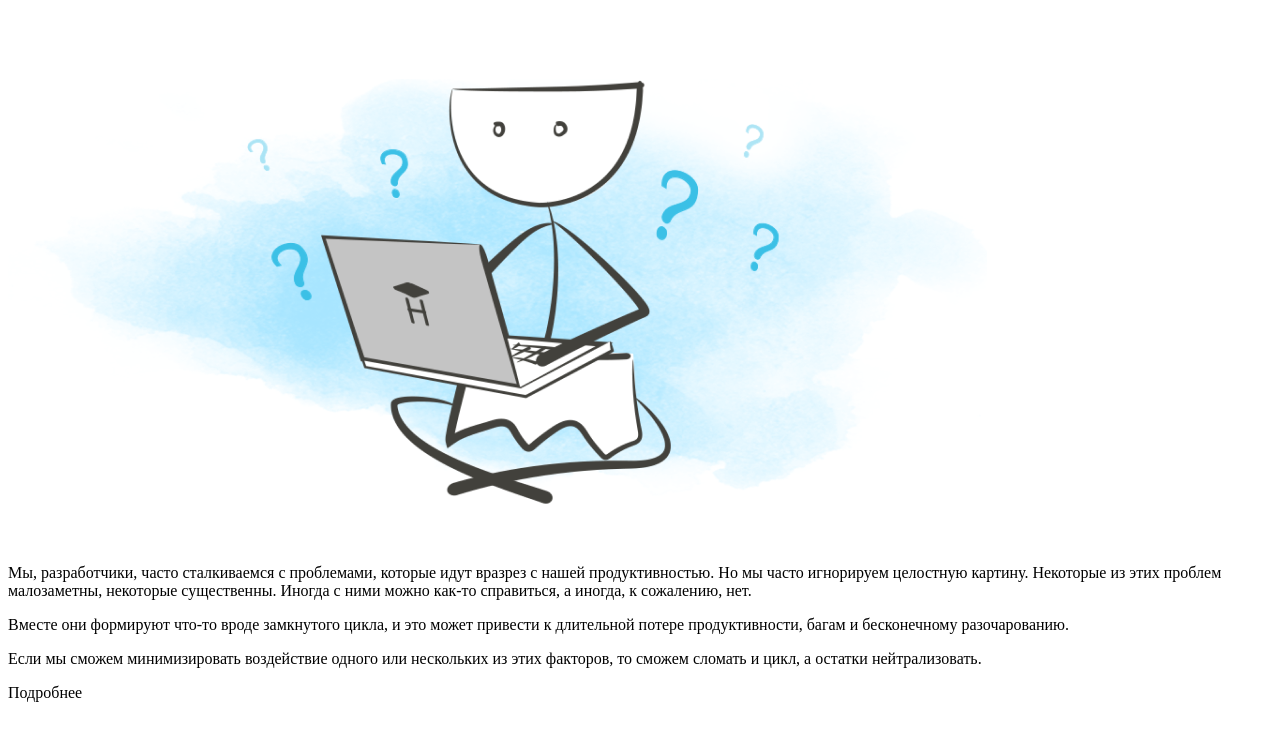
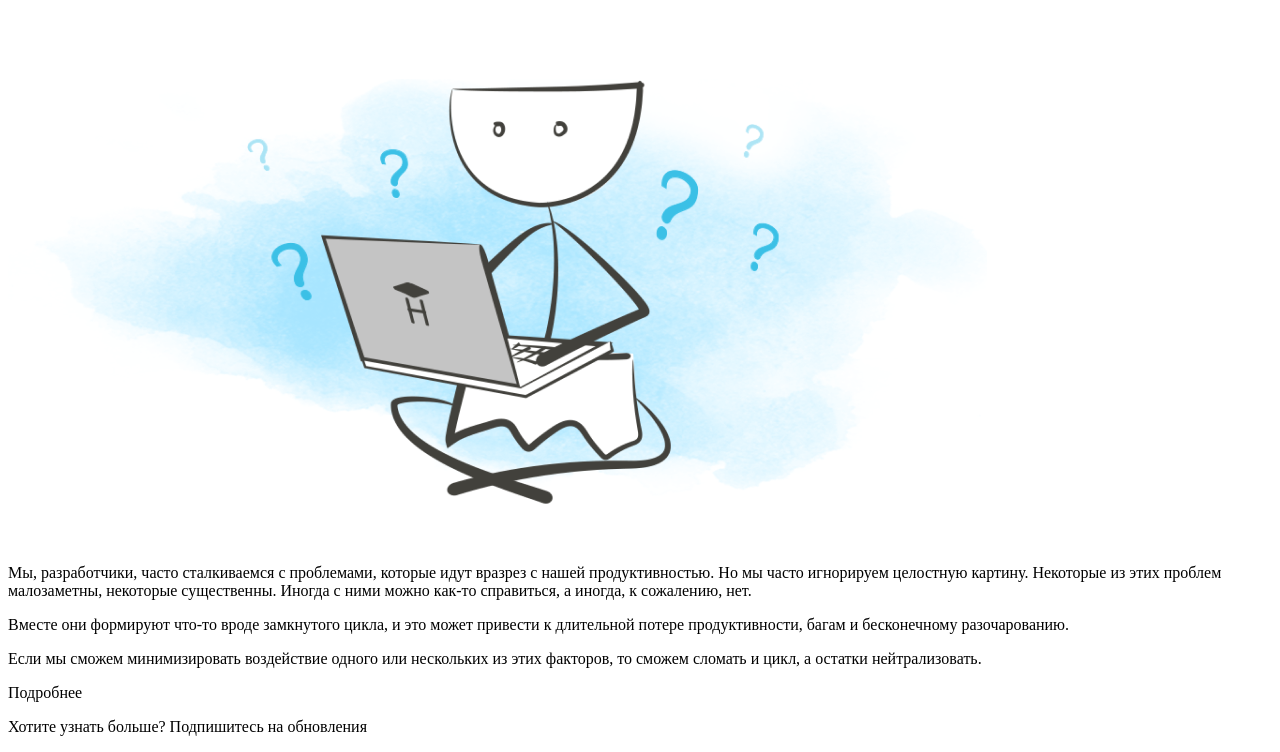
Before and after one commit to SunMeve/layout-designer-project-lvl1, a website: page src/index.html in a window 1280 px wide. Shown: the part 61-813 px from the top of the page. Drawn offline with Linux system fonts and the light colour scheme.

Commit message:
Add footer

```diff
--- a/src/index.html
+++ b/src/index.html
@@ -39,5 +39,11 @@
         <section></section>
         <section></section>
     </main>
+    <footer>
+        <section class="subscription">
+            <p>Хотите узнать больше? Подпишитесь на обновления</p>
+            <div></div>
+        </section>
+    </footer>
 </body>
 </html>
```
